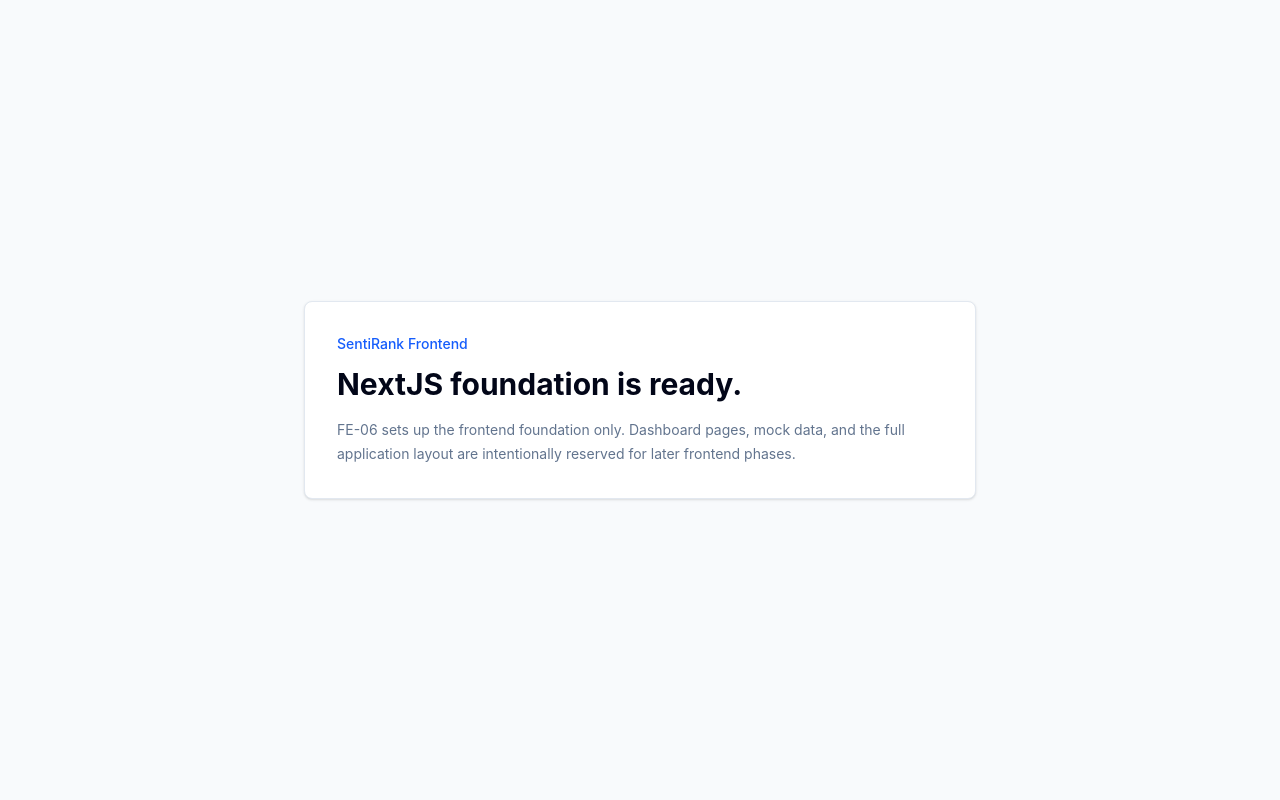
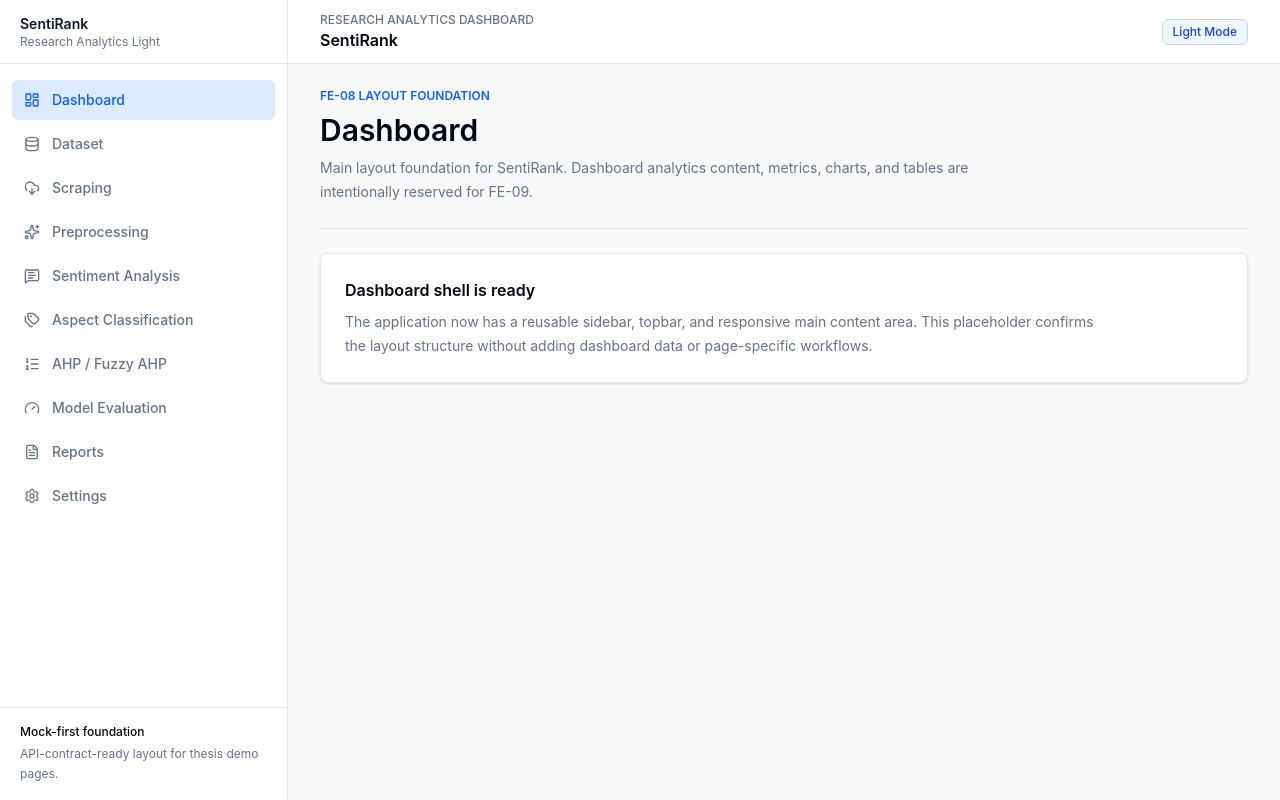
Before and after one commit to ahmadzkh/SentiRank, a Next.js app in the folder frontend/: page / in a window 1280 px wide. Built offline with nearby package versions, Linux system fonts and the light colour scheme.

Commit message:
feat: implement FE-08 main frontend layout

```diff
--- a/frontend/app/layout.tsx
+++ b/frontend/app/layout.tsx
@@ -1,4 +1,5 @@
 import type { Metadata } from "next";
+import { AppShell } from "@/components/layout";
 import "./globals.css";
 
 export const metadata: Metadata = {
@@ -14,7 +15,9 @@
 }>) {
   return (
     <html lang="en">
-      <body>{children}</body>
+      <body>
+        <AppShell>{children}</AppShell>
+      </body>
     </html>
   );
 }
--- a/frontend/app/page.tsx
+++ b/frontend/app/page.tsx
@@ -1,17 +1,26 @@
+import { PageHeader } from "@/components/layout";
+
 export default function Home() {
   return (
-    <main className="flex min-h-screen items-center justify-center bg-background px-6 py-16 text-foreground">
-      <section className="w-full max-w-2xl rounded-lg border border-border bg-card p-8 shadow-sm">
-        <p className="text-sm font-medium text-primary">SentiRank Frontend</p>
-        <h1 className="mt-3 text-3xl font-bold tracking-normal text-foreground">
-          NextJS foundation is ready.
-        </h1>
-        <p className="mt-4 text-sm leading-6 text-muted-foreground">
-          FE-06 sets up the frontend foundation only. Dashboard pages, mock
-          data, and the full application layout are intentionally reserved for
-          later frontend phases.
-        </p>
+    <>
+      <PageHeader
+        description="Main layout foundation for SentiRank. Dashboard analytics content, metrics, charts, and tables are intentionally reserved for FE-09."
+        eyebrow="FE-08 Layout Foundation"
+        title="Dashboard"
+      />
+
+      <section className="rounded-lg border border-border bg-card p-6 shadow-sm">
+        <div className="max-w-3xl">
+          <h3 className="text-base font-semibold text-foreground">
+            Dashboard shell is ready
+          </h3>
+          <p className="mt-2 text-sm leading-6 text-muted-foreground">
+            The application now has a reusable sidebar, topbar, and responsive
+            main content area. This placeholder confirms the layout structure
+            without adding dashboard data or page-specific workflows.
+          </p>
+        </div>
       </section>
-    </main>
+    </>
   );
 }
--- /dev/null
+++ b/frontend/components/layout/AppShell.tsx
@@ -0,0 +1,46 @@
+import type { ReactNode } from "react";
+import { NAVIGATION_ITEMS } from "@/constants/navigation";
+import type { NavigationItem } from "@/types/navigation";
+import { AppSidebar } from "./AppSidebar";
+import { AppTopbar } from "./AppTopbar";
+import { MobileSidebar } from "./MobileSidebar";
+
+interface AppShellProps {
+  children: ReactNode;
+  sidebarItems?: readonly NavigationItem[];
+  topbarTitle?: string;
+  topbarContextLabel?: string;
+  topbarStatusLabel?: string;
+  topbarActions?: ReactNode;
+}
+
+export function AppShell({
+  children,
+  sidebarItems = NAVIGATION_ITEMS,
+  topbarTitle = "SentiRank",
+  topbarContextLabel = "Research analytics dashboard",
+  topbarStatusLabel = "Light Mode",
+  topbarActions,
+}: AppShellProps) {
+  return (
+    <div className="min-h-screen bg-background text-foreground">
+      <div className="flex min-h-screen">
+        <AppSidebar items={sidebarItems} />
+        <div className="flex min-w-0 flex-1 flex-col">
+          <AppTopbar
+            actions={topbarActions}
+            contextLabel={topbarContextLabel}
+            statusLabel={topbarStatusLabel}
+            title={topbarTitle}
+          />
+          <MobileSidebar items={sidebarItems} />
+          <main className="flex-1 px-4 py-6 sm:px-6 lg:px-8">
+            <div className="mx-auto flex w-full max-w-[1440px] flex-col gap-6">
+              {children}
+            </div>
+          </main>
+        </div>
+      </div>
+    </div>
+  );
+}
--- /dev/null
+++ b/frontend/components/layout/AppSidebar.tsx
@@ -0,0 +1,117 @@
+"use client";
+
+import Link from "next/link";
+import { usePathname } from "next/navigation";
+import {
+  Circle,
+  Database,
+  DownloadCloud,
+  FileText,
+  Gauge,
+  LayoutDashboard,
+  ListOrdered,
+  MessageSquareText,
+  Settings,
+  Sparkles,
+  Tags,
+  type LucideIcon,
+} from "lucide-react";
+import type { NavigationItem } from "@/types/navigation";
+import { cn } from "@/lib/utils";
+
+const iconMap = {
+  Database,
+  DownloadCloud,
+  FileText,
+  Gauge,
+  LayoutDashboard,
+  ListOrdered,
+  MessageSquareText,
+  Settings,
+  Sparkles,
+  Tags,
+} satisfies Record<string, LucideIcon>;
+
+interface AppSidebarProps {
+  items: readonly NavigationItem[];
+  className?: string;
+}
+
+function isActiveRoute(pathname: string, href: string) {
+  if (href === "/") {
+    return pathname === "/";
+  }
+
+  return pathname === href || pathname.startsWith(`${href}/`);
+}
+
+function getNavigationIcon(iconName: string) {
+  return iconMap[iconName as keyof typeof iconMap] ?? Circle;
+}
+
+export function AppSidebar({ items, className }: AppSidebarProps) {
+  const pathname = usePathname();
+
+  return (
+    <aside
+      className={cn(
+        "hidden min-h-screen w-72 shrink-0 border-r border-sidebar-border bg-sidebar text-sidebar-foreground lg:flex lg:flex-col",
+        className,
+      )}
+    >
+      <div className="flex h-16 items-center border-b border-sidebar-border px-5">
+        <div>
+          <p className="text-sm font-semibold text-sidebar-foreground">
+            SentiRank
+          </p>
+          <p className="text-xs text-muted-foreground">
+            Research Analytics Light
+          </p>
+        </div>
+      </div>
+
+      <nav className="flex-1 overflow-y-auto px-3 py-4" aria-label="Primary">
+        <div className="space-y-1">
+          {items.map((item) => {
+            const active = isActiveRoute(pathname, item.href);
+            const Icon = getNavigationIcon(item.iconName);
+
+            return (
+              <Link
+                aria-current={active ? "page" : undefined}
+                className={cn(
+                  "group flex min-h-10 items-center gap-3 rounded-md px-3 py-2 text-sm font-medium transition-colors",
+                  active
+                    ? "bg-sidebar-accent text-sidebar-primary"
+                    : "text-muted-foreground hover:bg-secondary hover:text-foreground",
+                )}
+                href={item.href}
+                key={item.id}
+              >
+                <Icon
+                  aria-hidden="true"
+                  className={cn(
+                    "size-4 shrink-0",
+                    active
+                      ? "text-sidebar-primary"
+                      : "text-muted-foreground group-hover:text-foreground",
+                  )}
+                />
+                <span className="min-w-0 flex-1 truncate">{item.label}</span>
+              </Link>
+            );
+          })}
+        </div>
+      </nav>
+
+      <div className="border-t border-sidebar-border px-5 py-4">
+        <p className="text-xs font-medium text-foreground">
+          Mock-first foundation
+        </p>
+        <p className="mt-1 text-xs leading-5 text-muted-foreground">
+          API-contract-ready layout for thesis demo pages.
+        </p>
+      </div>
+    </aside>
+  );
+}
--- /dev/null
+++ b/frontend/components/layout/AppTopbar.tsx
@@ -0,0 +1,43 @@
+import type { ReactNode } from "react";
+import { cn } from "@/lib/utils";
+
+interface AppTopbarProps {
+  title?: string;
+  contextLabel?: string;
+  statusLabel?: string;
+  actions?: ReactNode;
+  className?: string;
+}
+
+export function AppTopbar({
+  title = "SentiRank",
+  contextLabel = "Frontend foundation",
+  statusLabel = "Light Mode",
+  actions,
+  className,
+}: AppTopbarProps) {
+  return (
+    <header
+      className={cn(
+        "sticky top-0 z-20 flex min-h-16 items-center justify-between gap-4 border-b border-border bg-card/95 px-4 backdrop-blur sm:px-6 lg:px-8",
+        className,
+      )}
+    >
+      <div className="min-w-0">
+        <p className="text-xs font-medium uppercase tracking-normal text-muted-foreground">
+          {contextLabel}
+        </p>
+        <h1 className="truncate text-base font-semibold text-foreground">
+          {title}
+        </h1>
+      </div>
+
+      <div className="flex shrink-0 items-center gap-2">
+        <span className="rounded-md border border-blue-200 bg-blue-50 px-2.5 py-1 text-xs font-medium text-blue-700">
+          {statusLabel}
+        </span>
+        {actions}
+      </div>
+    </header>
+  );
+}
--- /dev/null
+++ b/frontend/components/layout/MobileSidebar.tsx
@@ -0,0 +1,86 @@
+"use client";
+
+import Link from "next/link";
+import { usePathname } from "next/navigation";
+import {
+  Circle,
+  Database,
+  DownloadCloud,
+  FileText,
+  Gauge,
+  LayoutDashboard,
+  ListOrdered,
+  Menu,
+  MessageSquareText,
+  Settings,
+  Sparkles,
+  Tags,
+  type LucideIcon,
+} from "lucide-react";
+import type { NavigationItem } from "@/types/navigation";
+import { cn } from "@/lib/utils";
+
+const iconMap = {
+  Database,
+  DownloadCloud,
+  FileText,
+  Gauge,
+  LayoutDashboard,
+  ListOrdered,
+  MessageSquareText,
+  Settings,
+  Sparkles,
+  Tags,
+} satisfies Record<string, LucideIcon>;
+
+interface MobileSidebarProps {
+  items: readonly NavigationItem[];
+}
+
+function isActiveRoute(pathname: string, href: string) {
+  if (href === "/") {
+    return pathname === "/";
+  }
+
+  return pathname === href || pathname.startsWith(`${href}/`);
+}
+
+function getNavigationIcon(iconName: string) {
+  return iconMap[iconName as keyof typeof iconMap] ?? Circle;
+}
+
+export function MobileSidebar({ items }: MobileSidebarProps) {
+  const pathname = usePathname();
+
+  return (
+    <details className="border-b border-border bg-card lg:hidden">
+      <summary className="flex min-h-12 cursor-pointer list-none items-center gap-2 px-4 text-sm font-medium text-foreground">
+        <Menu aria-hidden="true" className="size-4 text-primary" />
+        Navigation
+      </summary>
+      <nav className="grid gap-1 px-3 pb-4" aria-label="Mobile primary">
+        {items.map((item) => {
+          const active = isActiveRoute(pathname, item.href);
+          const Icon = getNavigationIcon(item.iconName);
+
+          return (
+            <Link
+              aria-current={active ? "page" : undefined}
+              className={cn(
+                "flex min-h-10 items-center gap-3 rounded-md px-3 py-2 text-sm font-medium",
+                active
+                  ? "bg-accent text-primary"
+                  : "text-muted-foreground hover:bg-secondary hover:text-foreground",
+              )}
+              href={item.href}
+              key={item.id}
+            >
+              <Icon aria-hidden="true" className="size-4 shrink-0" />
+              <span className="truncate">{item.label}</span>
+            </Link>
+          );
+        })}
+      </nav>
+    </details>
+  );
+}
--- /dev/null
+++ b/frontend/components/layout/PageHeader.tsx
@@ -0,0 +1,37 @@
+import type { ReactNode } from "react";
+
+interface PageHeaderProps {
+  title: string;
+  description?: string;
+  actions?: ReactNode;
+  eyebrow?: string;
+}
+
+export function PageHeader({
+  title,
+  description,
+  actions,
+  eyebrow,
+}: PageHeaderProps) {
+  return (
+    <div className="flex flex-col gap-4 border-b border-border pb-6 sm:flex-row sm:items-start sm:justify-between">
+      <div className="max-w-3xl">
+        {eyebrow ? (
+          <p className="mb-2 text-xs font-semibold uppercase tracking-normal text-primary">
+            {eyebrow}
+          </p>
+        ) : null}
+        <h2 className="text-2xl font-semibold tracking-normal text-foreground sm:text-3xl">
+          {title}
+        </h2>
+        {description ? (
+          <p className="mt-2 max-w-2xl text-sm leading-6 text-muted-foreground">
+            {description}
+          </p>
+        ) : null}
+      </div>
+
+      {actions ? <div className="shrink-0">{actions}</div> : null}
+    </div>
+  );
+}
--- /dev/null
+++ b/frontend/components/layout/index.ts
@@ -0,0 +1,5 @@
+export { AppShell } from "./AppShell";
+export { AppSidebar } from "./AppSidebar";
+export { AppTopbar } from "./AppTopbar";
+export { MobileSidebar } from "./MobileSidebar";
+export { PageHeader } from "./PageHeader";
```
Also changed, not shown: 2 other files (tests, documents, lock files or other folders).
